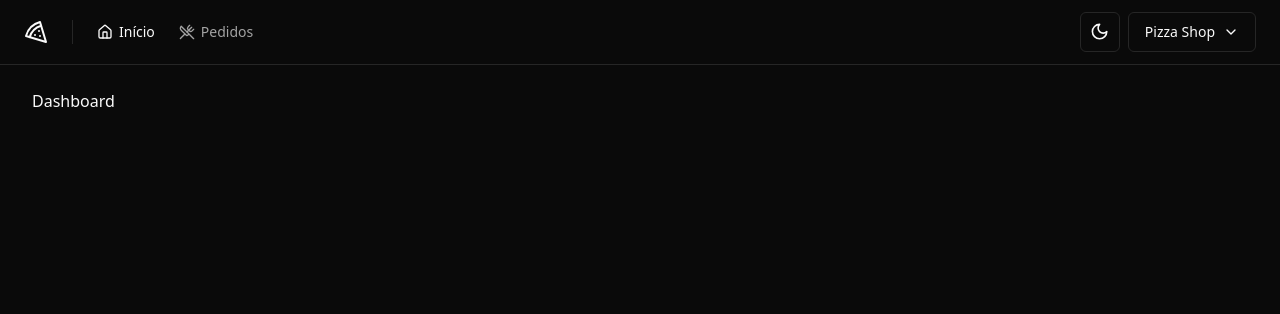
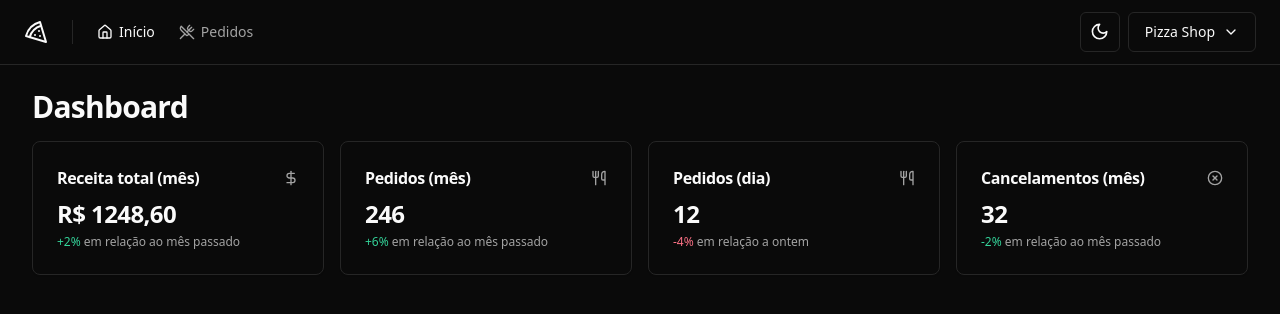
Before and after one commit to MarianaSavoldi/ignite-pizza-shop, a React (Vite) app: page / in a window 1280 px wide. Shown: the top 314 px of the page. Built offline with nearby package versions, Linux system fonts and the light colour scheme.

Commit message:
feat(dashboard): add created cards components into dashboard page

```diff
--- a/src/pages/app/dashboard.tsx
+++ /dev/null
@@ -1,10 +0,0 @@
-import { Helmet } from 'react-helmet-async'
-
-export function Dashboard() {
-  return (
-    <>
-      <Helmet title="Dashboard" />
-      <h1>Dashboard</h1>
-    </>
-  )
-}
--- /dev/null
+++ b/src/pages/app/dashboard/dashboard.tsx
@@ -0,0 +1,24 @@
+import { Helmet } from 'react-helmet-async'
+
+import { DayOrdersAmountCard } from './day-orders-amount-card'
+import { MonthCanceledOrdersAmountCard } from './month-canceled-orders-amount-card'
+import { MonthOrdersAmountCard } from './month-orders-amount-card'
+import { MonthRevenueCard } from './month-revenue-card'
+
+export function Dashboard() {
+  return (
+    <>
+      <Helmet title="Dashboard" />
+      <div className="flex flex-col gap-4">
+        <h1 className="text-3xl font-bold tracking-tight">Dashboard</h1>
+
+        <div className="grid grid-cols-4 gap-4">
+          <MonthRevenueCard />
+          <MonthOrdersAmountCard />
+          <DayOrdersAmountCard />
+          <MonthCanceledOrdersAmountCard />
+        </div>
+      </div>
+    </>
+  )
+}
--- a/src/routes.tsx
+++ b/src/routes.tsx
@@ -2,7 +2,7 @@ import { createBrowserRouter } from 'react-router-dom'
 
 import { AppLayout } from './pages/_layouts/app'
 import { AuthLayout } from './pages/_layouts/auth'
-import { Dashboard } from './pages/app/dashboard'
+import { Dashboard } from './pages/app/dashboard/dashboard'
 import { Orders } from './pages/app/orders/orders'
 import { SignIn } from './pages/auth/sign-in'
 import { SignUp } from './pages/auth/sign-up'
```
